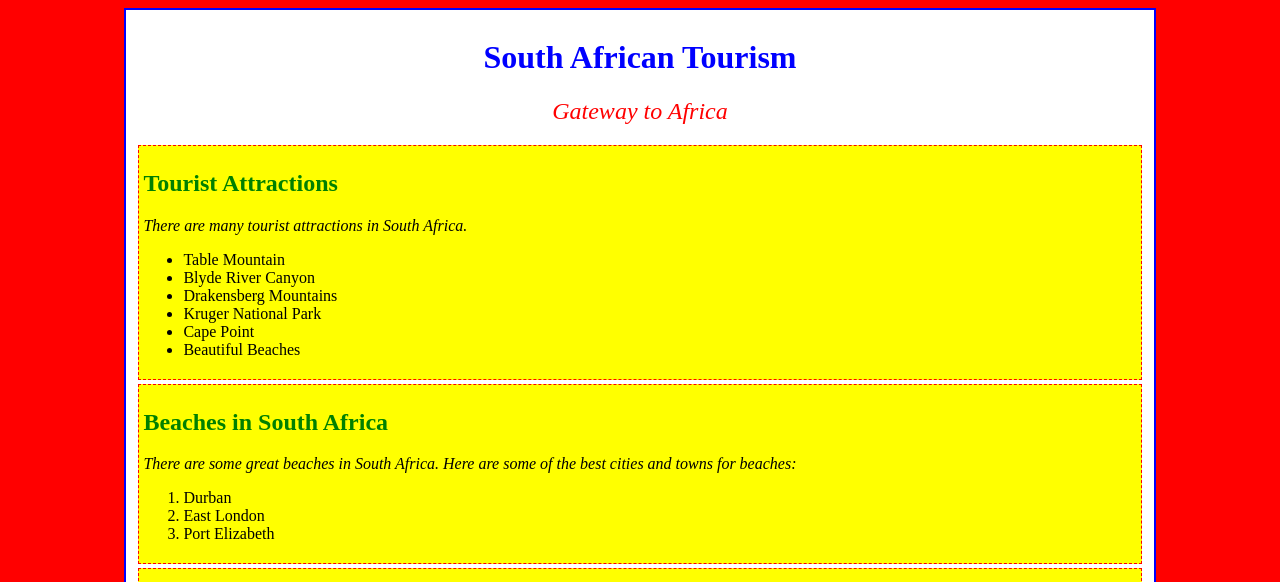
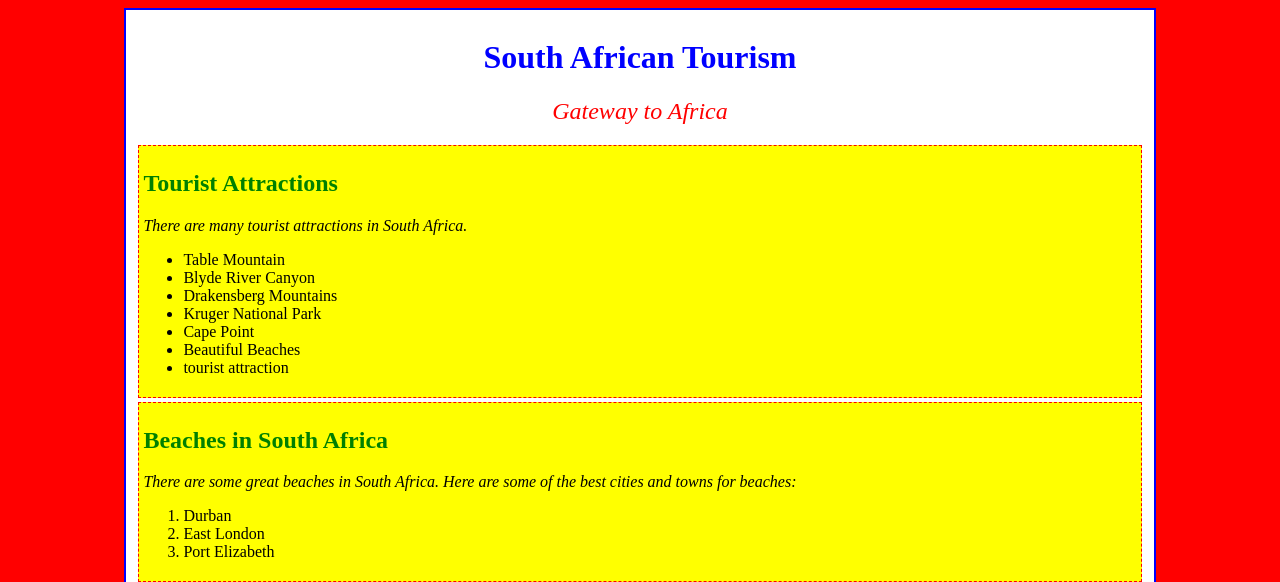
Before and after one commit to neelunsiri/SouthAfrican-tourism, a plain HTML site: page index.html in a window 1280 px wide. Shown: the top 582 px of the page. Drawn offline with Linux system fonts and the light colour scheme.

Commit message:
add tourist attraction

```diff
--- a/index.html
+++ b/index.html
@@ -34,6 +34,7 @@
         <li>Kruger National Park</li>
         <li>Cape Point</li>
         <li>Beautiful Beaches</li>
+        <li>tourist attraction</li>
       </ul>
     </div>
     <div class="section">
```
